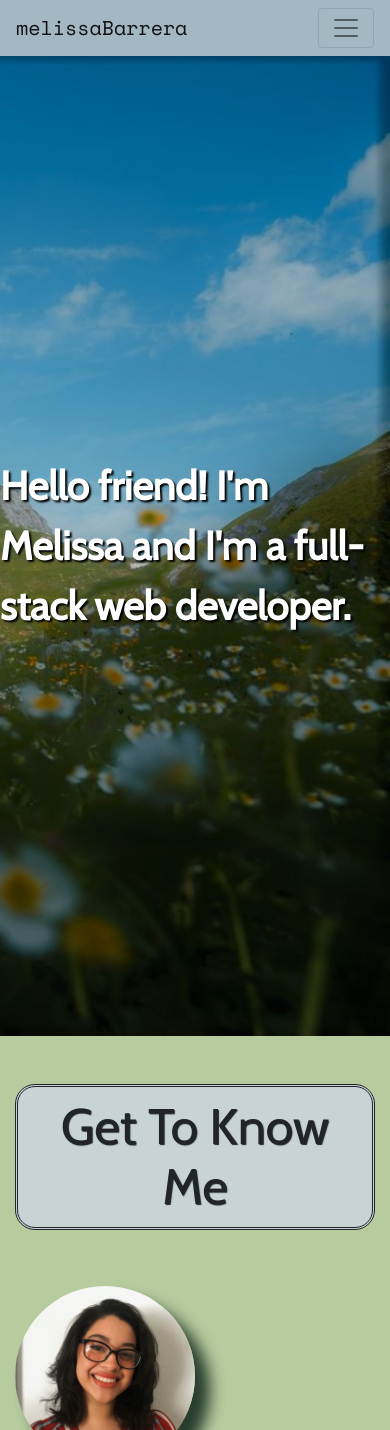
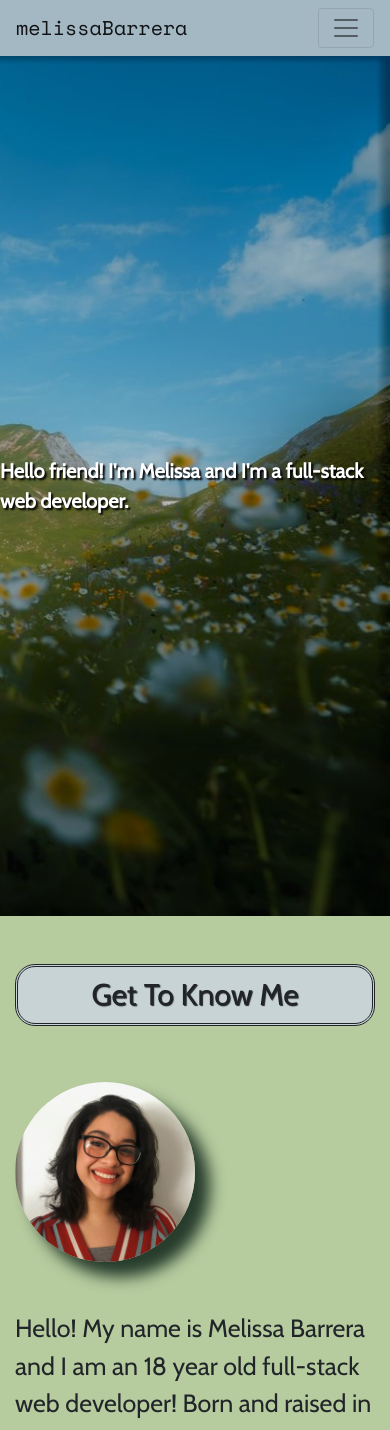
Before and after one commit to melissabarrerafarias/melissabarrera-portfolio, a React (Create React App) app: page / in a window 390 px wide. Shown: the top 1430 px of the page. Built offline with nearby package versions, Linux system fonts and the light colour scheme.

Commit message:
made responsive

```diff
--- a/src/components/Nav/index.js
+++ b/src/components/Nav/index.js
@@ -1,4 +1,4 @@
-import React, { useState } from 'react';
+import React from 'react';
 
 function Nav(props) {
 
--- a/src/index.css
+++ b/src/index.css
@@ -183,3 +183,15 @@ a:link {
   color: var(--baby-yellow);
   text-shadow: 2px 4px 6px var(--baby-yellow);
 }
+
+/* media queries */
+
+@media (max-width: 767.98px) {
+  .about-me-header {
+    font-size: 30px;
+  }
+
+  .hero-text {
+    font-size: 20px;
+  }
+}
```
